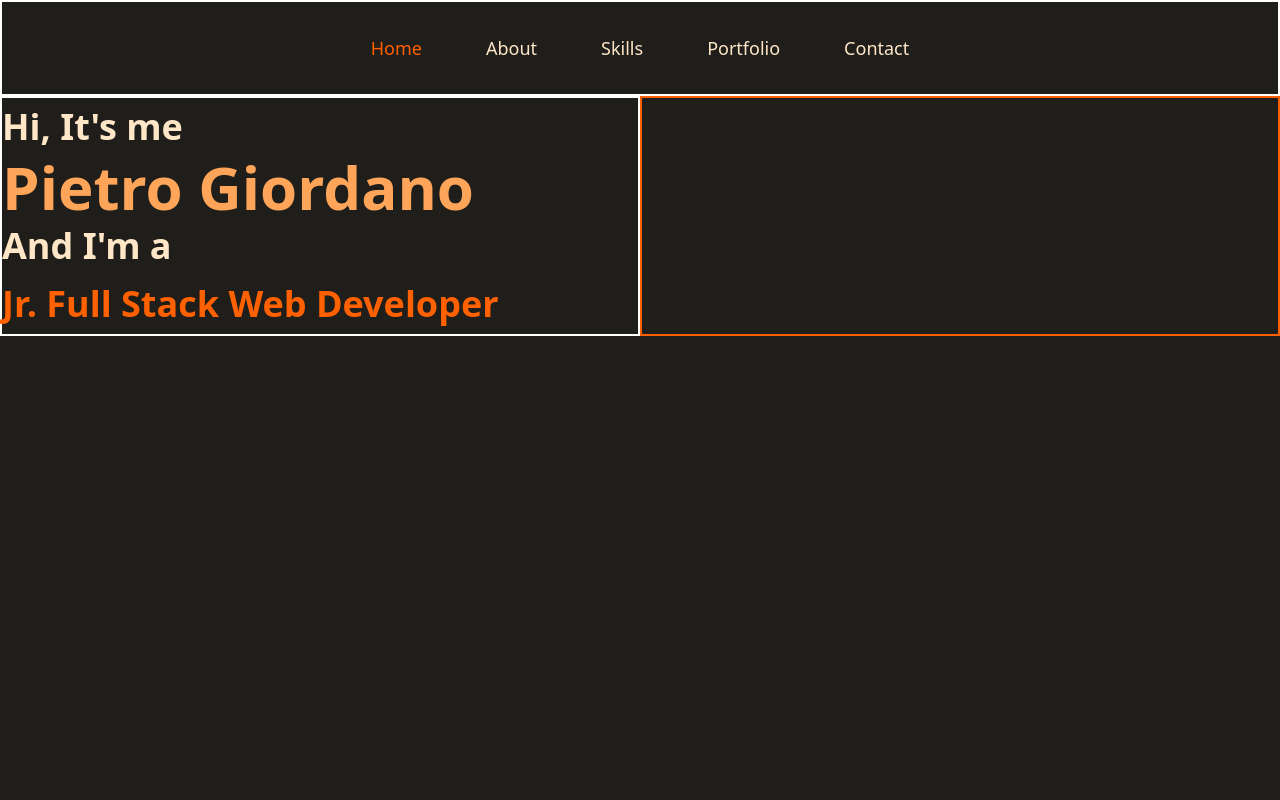
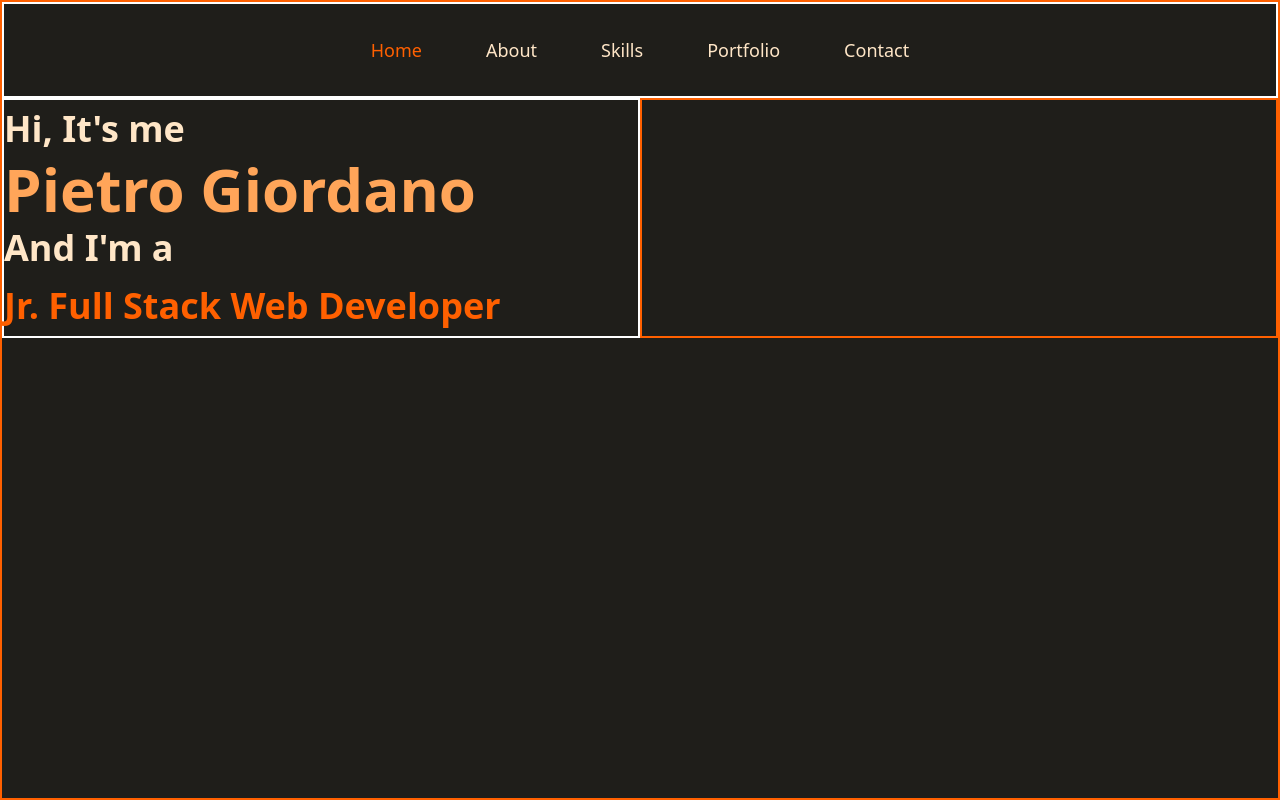
Before and after one commit to pietro-giordano/portfolio_frontend, a Vue app: page / in a window 1280 px wide. Built offline with nearby package versions, Linux system fonts and the light colour scheme.

Commit message:
modifica navbar

```diff
--- a/src/components/AppHeader.vue
+++ b/src/components/AppHeader.vue
@@ -10,7 +10,7 @@ export default {
 </script>
 
 <template>
-      <header class="bg-bblack h-screen">
+      <header class="bg-bblack h-screen border-2 border-orange">
             <Navbar />
 
             <div id="jumbotron" class="container mx-auto grid grid-cols-2">
--- a/src/components/Navbar.vue
+++ b/src/components/Navbar.vue
@@ -27,6 +27,15 @@ export default {
                         },
                   ],
             }
+      },
+      methods: {
+
+            activeNav(index) {
+                  this.navLinks.forEach(element => {
+                        element.active = false;
+                  });
+                  this.navLinks[index].active = true;
+            },
       }
 }
 </script>
@@ -34,7 +43,7 @@ export default {
 <template>
       <nav class="container mx-auto h-24 flex justify-center items-center border-white border-2">
             <ul class="flex ">
-                  <li v-for="link in navLinks" class="m-5">
+                  <li v-for="link, index in navLinks" class="m-5" @click="activeNav(index)">
                         <a :href="link.link" class="p-3 hover:text-orange text-lg"
                               :class="link.active ? 'text-orange' : 'text-orange-very'">
                               {{ link.title }}
```
